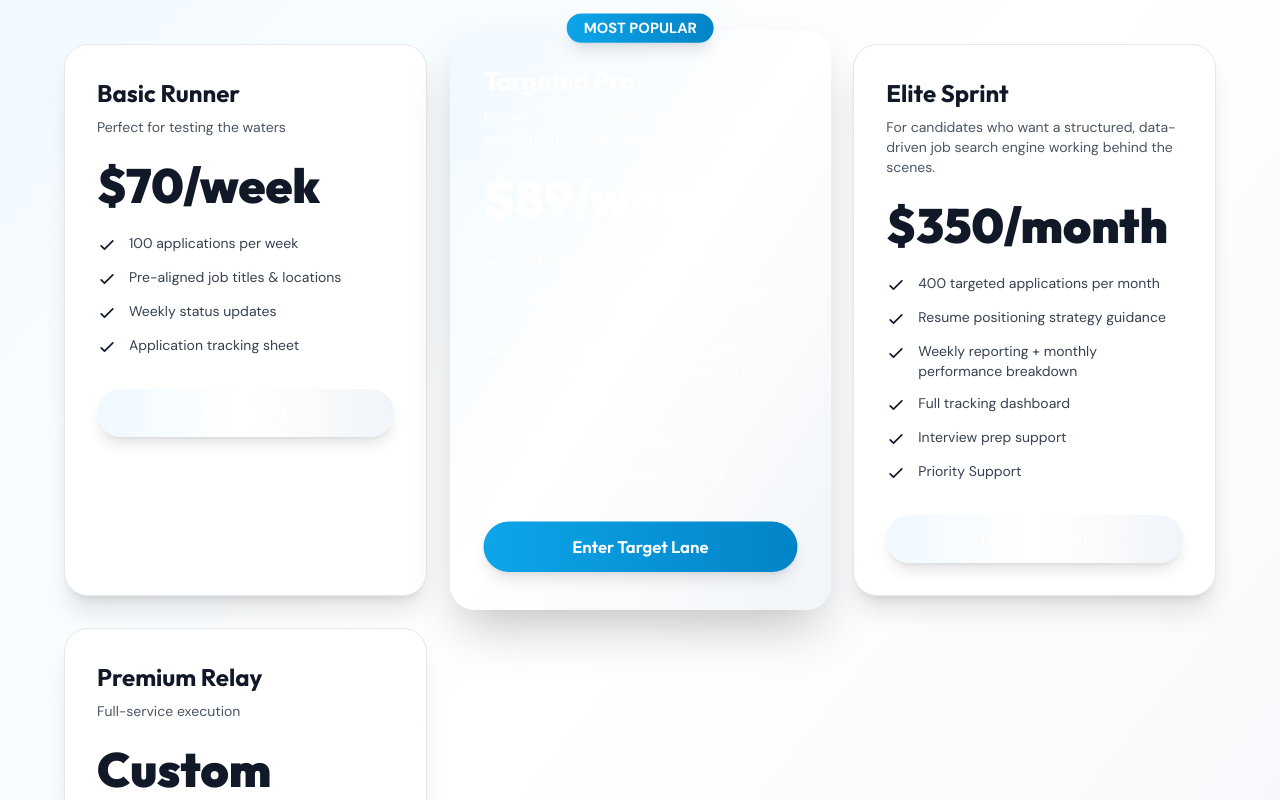
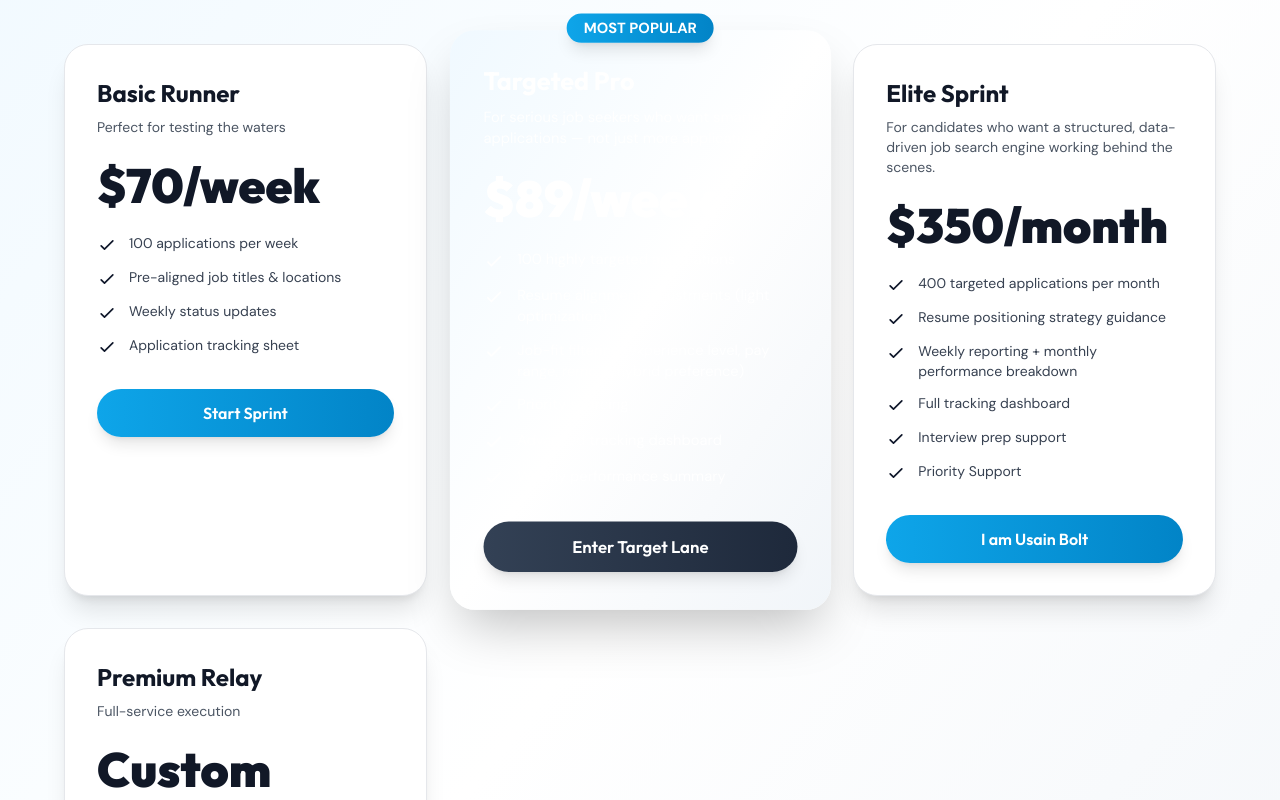
Before and after one commit to Ariwodo16/RoleRunner, a Next.js app: page / in a window 1280 px wide. Shown: the part 2000-2800 px from the top of the page. Built offline with nearby package versions, Linux system fonts and the light colour scheme.

Commit message:
Update Button.tsx

```diff
--- a/components/Button.tsx
+++ b/components/Button.tsx
@@ -21,12 +21,20 @@ export default function Button({
   className = '',
   type = 'button',
 }: ButtonProps) {
-  const baseStyles = 'font-display font-semibold rounded-full transition-all duration-300 inline-flex items-center justify-center gap-2 relative overflow-hidden group';
+
+  const baseStyles =
+    'font-display font-semibold rounded-full transition-all duration-300 inline-flex items-center justify-center gap-2 relative overflow-hidden group';
 
   const variants = {
-    primary: 'bg-gradient-to-r from-sunset-500 to-sunset-600 text-white hover:from-sunset-600 hover:to-sunset-700 shadow-lg hover:shadow-xl hover:shadow-sunset-500/30 hover:-translate-y-0.5',
-    secondary: 'bg-gradient-to-r from-sky-500 to-sky-600 text-white hover:from-sky-600 hover:to-sky-700 shadow-lg hover:shadow-xl hover:shadow-sky-500/30 hover:-translate-y-0.5',
-    outline: 'border-2 border-sunset-500 text-sunset-600 hover:bg-sunset-50 hover:border-sunset-600',
+
+    primary:
+      'bg-gradient-to-r from-sky-500 to-sky-600 text-white hover:from-sky-600 hover:to-sky-700 shadow-lg hover:shadow-xl hover:shadow-sky-500/30 hover:-translate-y-0.5',
+
+    secondary:
+      'bg-gradient-to-r from-charcoal-700 to-charcoal-800 text-white hover:from-charcoal-800 hover:to-charcoal-900 shadow-lg hover:shadow-xl hover:shadow-black/30 hover:-translate-y-0.5',
+
+    outline:
+      'border-2 border-sky-500 text-sky-600 hover:bg-sky-50 hover:border-sky-600',
   };
 
   const sizes = {
```
